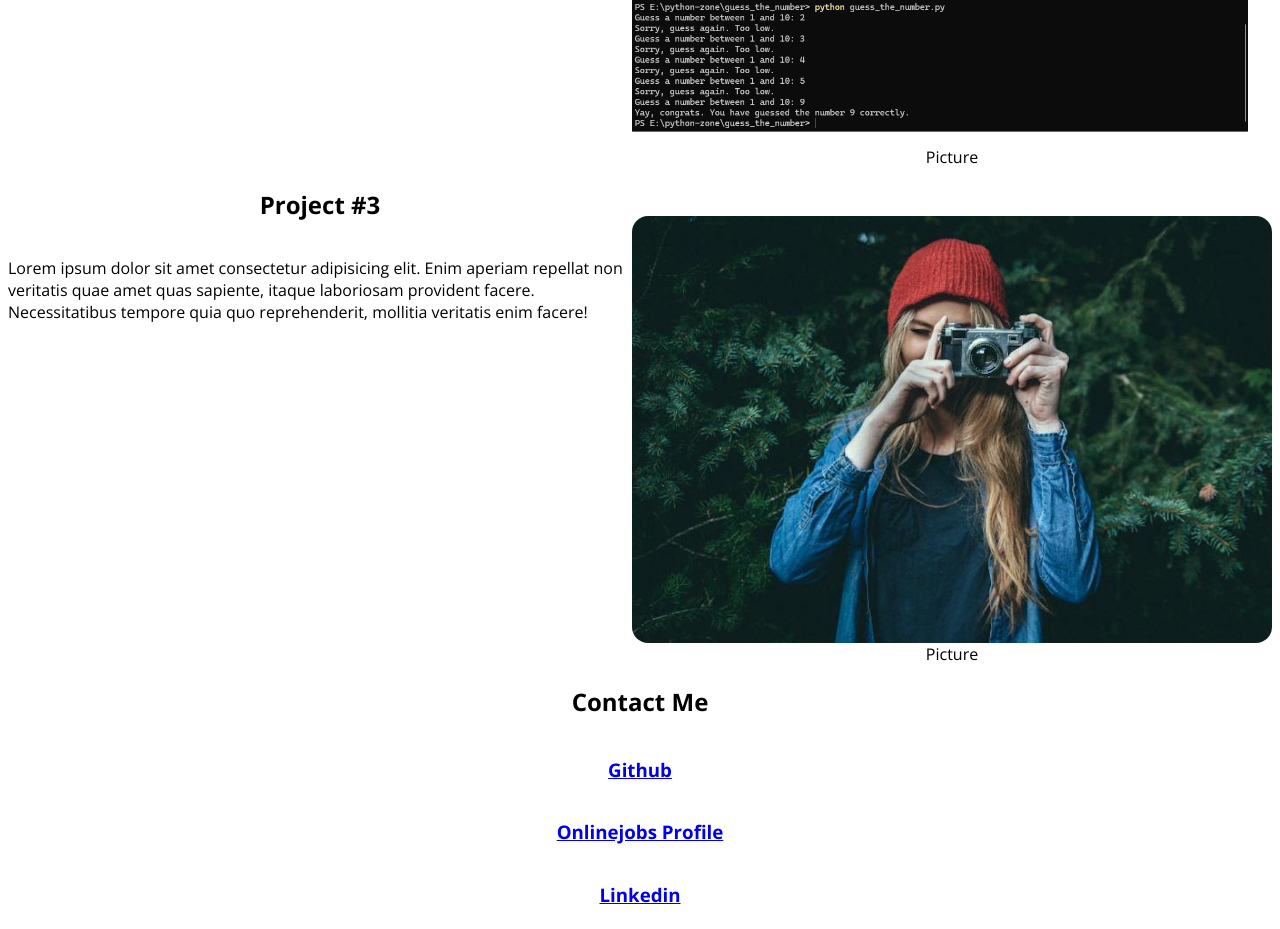
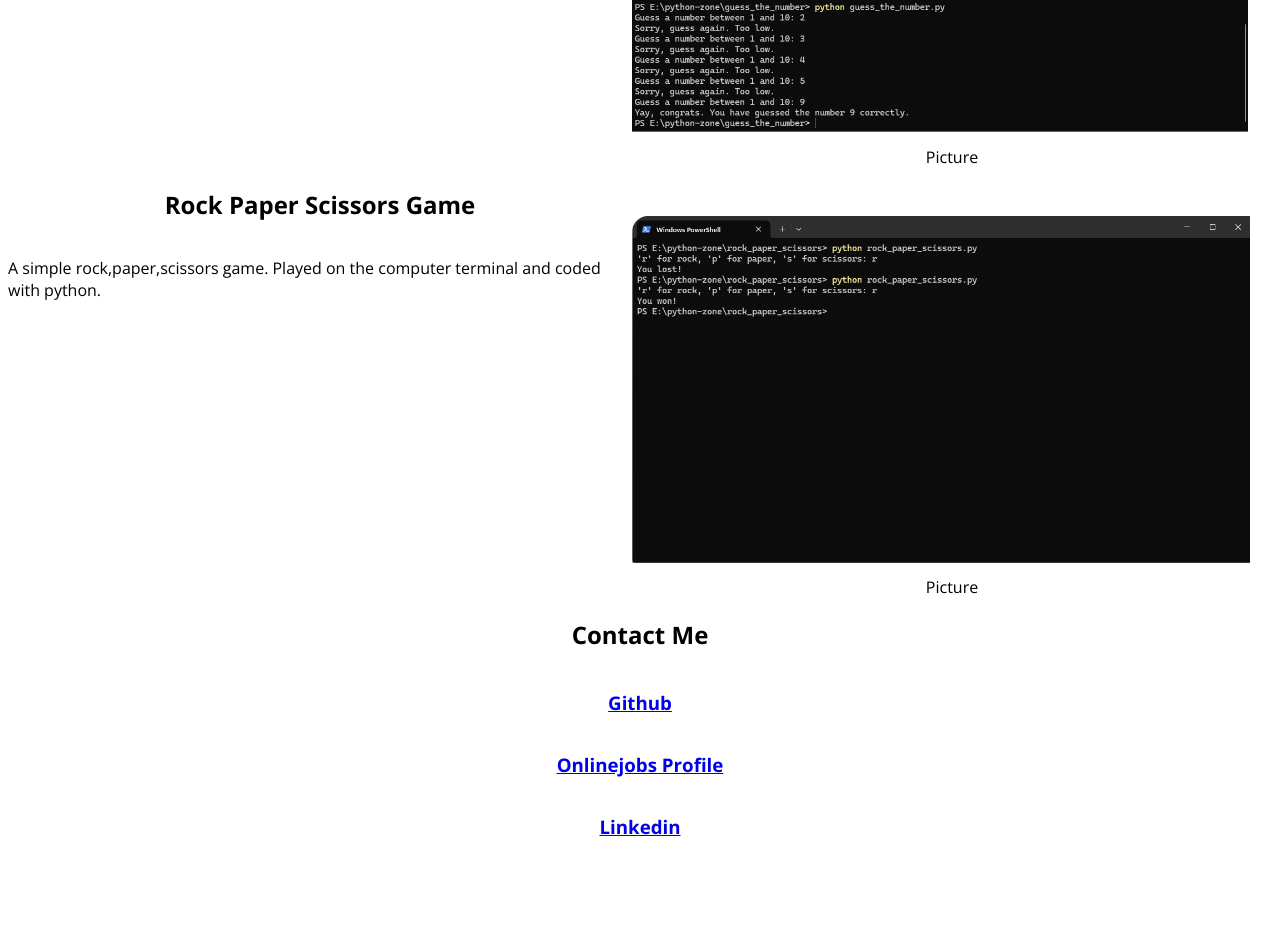
Before and after one commit to jSalanesh/personal-site, a plain HTML site: page index.html in a window 1280 px wide. Shown: the part 1170-2099 px from the top of the page. After the commit the page ends 2032 px from the top, so only its background shows below. Drawn offline with nearby package versions, Linux system fonts and the light colour scheme.

Commit message:
Added third project

```diff
--- a/index.html
+++ b/index.html
@@ -87,14 +87,14 @@
     </div>
     <div class="content-row">
         <div class="left-box">
-            <h1>Project #3</h1>
+            <h1>Rock Paper Scissors Game</h1>
                 <p>
-                    Lorem ipsum dolor sit amet consectetur adipisicing elit. Enim aperiam repellat non veritatis quae amet quas sapiente, itaque laboriosam provident facere. Necessitatibus tempore quia quo reprehenderit, mollitia veritatis enim facere!
+                    A simple rock,paper,scissors game. Played on the computer terminal and coded with python.
                 </p>
         </div>
         <div class="right-box">
             <div class="pic-box">
-                <img src="pics/stock.jpg" alt="stok" class="project-image">
+                <img src="proj-pics/rock_paper_scissors.png" alt="stok" class="project-image">
             </div>
             <div class="pic-title">Picture</div>
         </div>
```
Also changed, not shown: proj-pics/rock_paper_scissors.png (added).
